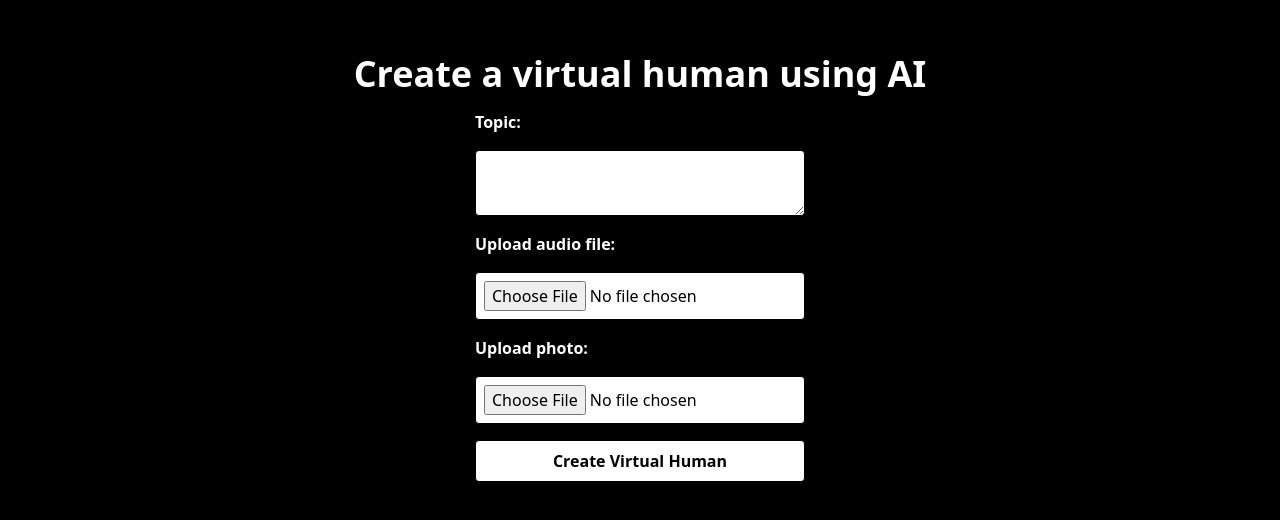
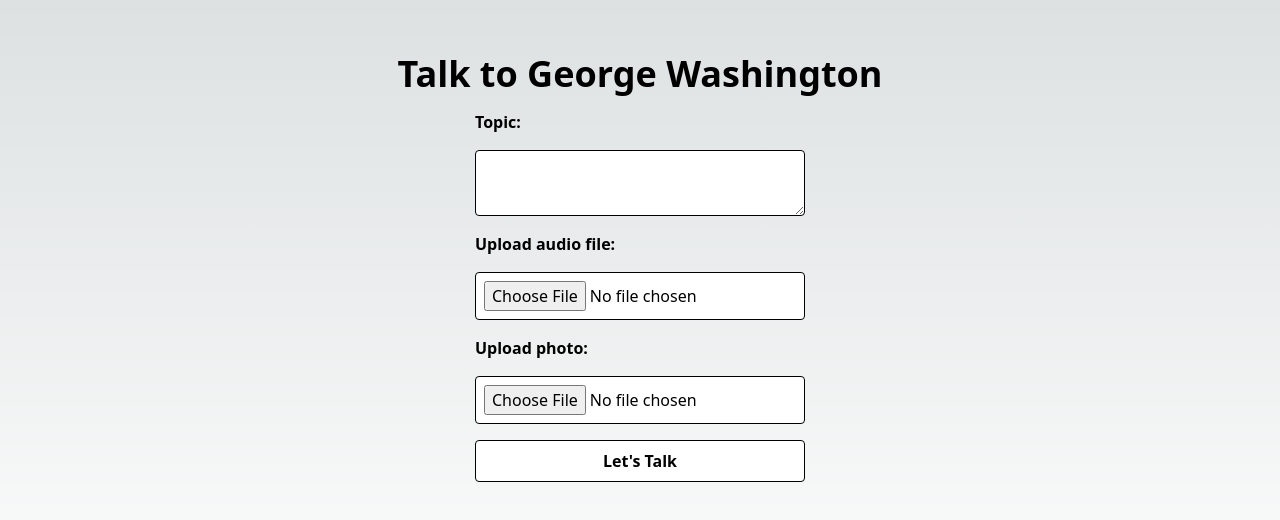
Before and after one commit to TheBest125/Virtual_Avatar, a Next.js app: page / in a window 1280 px wide. Shown: the part 132-652 px from the top of the page. Built offline with nearby package versions, Linux system fonts and the light colour scheme.

Commit message:
changed basic design

```diff
--- a/src/pages/components/UserForm.tsx
+++ b/src/pages/components/UserForm.tsx
@@ -6,7 +6,7 @@ type UserFormProps = {
   onSubmit: (formData: FormData) => void;
 };
 
-const UserForm: React.FC<UserFormProps> = ({ onSubmit }) => {
+const UserForm: React.FC<UserFormProps> = ({ onSubmit, isLoading }) => {
   const [questions, setQuestions] = useState('');
   const [audioFile, setAudioFile] = useState<File | null>(null);
   const [photo, setPhoto] = useState<File | null>(null);
@@ -36,7 +36,7 @@ const UserForm: React.FC<UserFormProps> = ({ onSubmit }) => {
 
   return (
     <form onSubmit={handleSubmit} className="flex flex-col gap-4 text-black">
-      <label htmlFor="questions" className="font-semibold text-white">Topic:</label>
+      <label htmlFor="questions" className="font-semibold">Topic:</label>
       <textarea
         id="questions"
         value={questions}
@@ -45,7 +45,7 @@ const UserForm: React.FC<UserFormProps> = ({ onSubmit }) => {
         required
       />
 
-      <label htmlFor="audioFile" className="font-semibold text-white">Upload audio file:</label>
+      <label htmlFor="audioFile" className="font-semibold">Upload audio file:</label>
       <input
         type="file"
         id="audioFile"
@@ -55,7 +55,7 @@ const UserForm: React.FC<UserFormProps> = ({ onSubmit }) => {
         required
       />
 
-      <label htmlFor="photo" className="font-semibold text-white">Upload photo:</label>
+      <label htmlFor="photo" className="font-semibold">Upload photo:</label>
       <input
         type="file"
         id="photo"
@@ -65,9 +65,16 @@ const UserForm: React.FC<UserFormProps> = ({ onSubmit }) => {
         required
       />
 
-      <button type="submit" className="border border-black bg-white p-2 font-semibold rounded">
-        Create Virtual Human
-      </button>
+      { isLoading ? (
+        <button type="submit" className="border border-black bg-white p-2 font-semibold rounded" disabled>
+          Generating...
+        </button>
+      ) : (
+        <button type="submit" className="border border-black bg-white p-2 font-semibold rounded">
+          Let's Talk
+        </button>
+      )}
+
     </form>
   );
 };
--- a/src/pages/index.tsx
+++ b/src/pages/index.tsx
@@ -2,13 +2,14 @@
 import type { NextPage } from 'next';
 import Head from 'next/head';
 import UserForm from './components/UserForm';
-import { callOpenAIAPI } from './services/openaiAPI';
-import { callElevenLabsAPI } from './services/elevenLabsAPI';
-import { callDIDAPI, getVideoObject } from './services/didAPI';
+import { callOpenAIAPI } from '../services/openaiAPI';
+import { callElevenLabsAPI } from '../services/elevenLabsAPI';
+import { callDIDAPI, getVideoObject } from '../services/didAPI';
 import { useState } from 'react';
 
 const Home: NextPage = () => {
   const [videoURL, setVideoURL] = useState<string | null>(null);
+  const [ isLoading, setIsLoading ] = useState<boolean>(false);
 
   // read the content of the file, send it to the server, save the file temporarily, and return the path to the client.
   // these files are temporary and will be removed when the server restarts or after some time
@@ -40,6 +41,7 @@ const Home: NextPage = () => {
 
 
   const handleSubmit = async (formData: FormData) => {
+    setIsLoading(true);
     try {
       const prompt = formData.get('questions') as string;
       // Save the audioFile to a temporary local directory
@@ -66,22 +68,24 @@ const Home: NextPage = () => {
 
       // Display generated video
       setVideoURL(videoSrc);
+      setIsLoading(false);
     } catch (error) {
       console.error('Error processing the form data:', error);
+      setIsLoading(false);
     }
   };
 
   return (
-    <div className="min-h-screen bg-black text-white flex flex-col items-center justify-center">
+    <div className="min-h-screen flex flex-col items-center justify-center">
       <Head>
-        <title>Create Virtual Human</title>
-        <meta name="description" content="Create a virtual human using AI" />
+        <title>EduTalk</title>
+        <meta name="description" content="Create an AI Talking Head" />
         <link rel="icon" href="/favicon.ico" />
       </Head>
 
       <main className="flex flex-col items-center gap-4">
-        <h1 className="text-4xl font-semibold">Create a virtual human using AI</h1>
-        <UserForm onSubmit={handleSubmit} />
+        <h1 className="text-4xl font-semibold">Talk to George Washington</h1>
+        <UserForm isLoading={isLoading} onSubmit={handleSubmit} />
         {videoURL && (
           <video src={videoURL} controls className="mt-8">
             Your browser does not support the video tag.
```
Also changed, not shown: src/pages/components/NavBat.tsx (added), src/services/didAPI.ts (renamed from src/pages/services/dIDAPI.ts), src/services/elevenLabsAPI.ts (renamed from src/pages/services/elevenLabsAPI.ts), src/services/openaiAPI.ts (renamed from src/pages/services/openaiAPI.ts).
